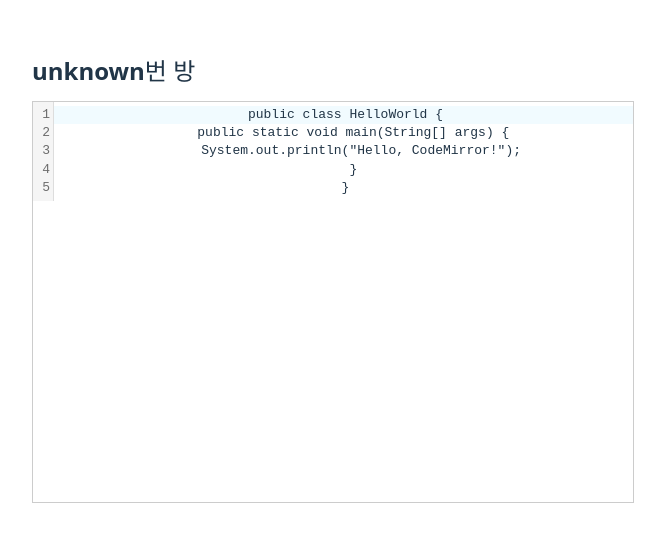
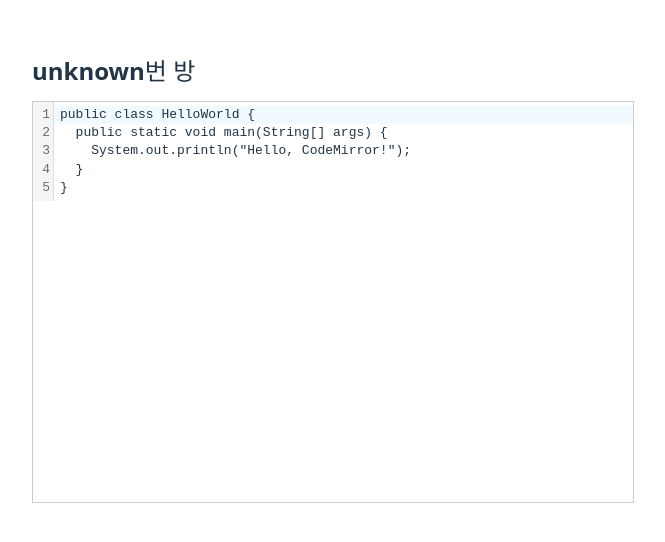
Before and after one commit to dlgkrwns213/algolearningjava, a Vue app in the folder algolearningjava-front/: page /editor in a window 1280 px wide. Shown: the part 132-674 px from the top of the page, without its empty margins (307-972 px from the left). Built offline with nearby package versions, Linux system fonts and the light colour scheme; no server answers.

Commit message:
chore: rename folder to lowercase algolearningjava-front

```diff
--- a/algolearningjava-front/src/components/CodeEditor.vue
+++ b/algolearningjava-front/src/components/CodeEditor.vue
@@ -102,5 +102,8 @@ onBeforeUnmount(() => {
   width: 600px;
   height: 400px;
   border: 1px solid #ccc;
+  text-align: left;
+
+  /* 주석 */
 }
 </style>
```
